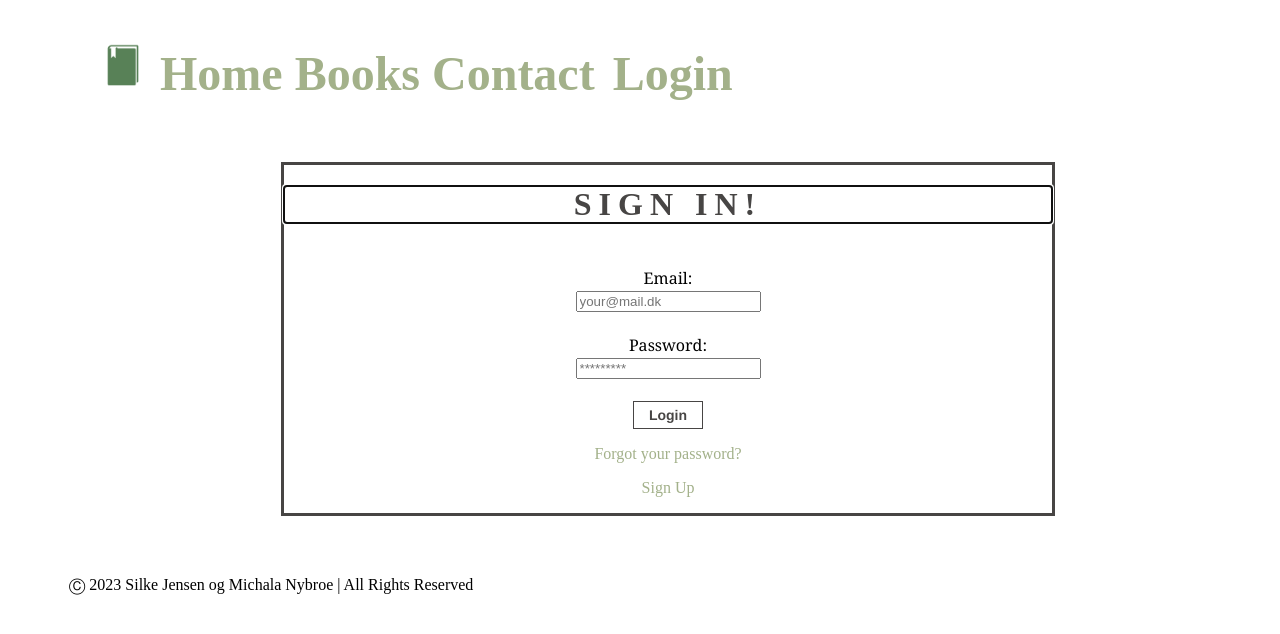
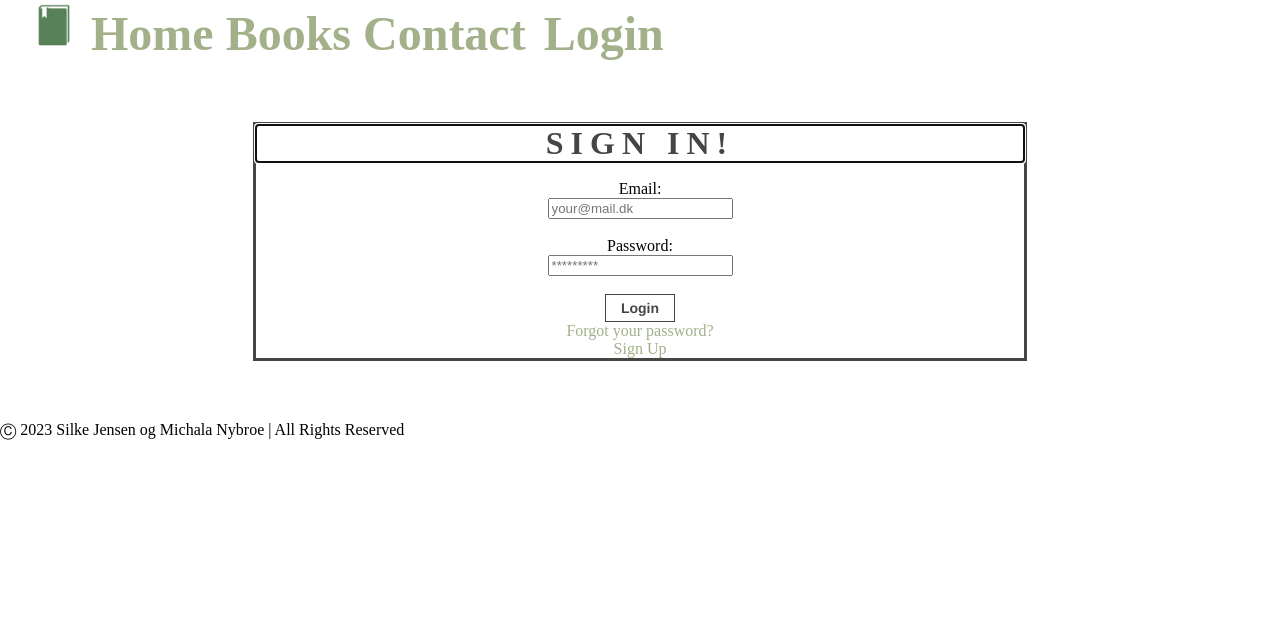
Before and after one commit to MichalaNybroe/Book-Splendor, a Svelte app in the folder client/: page /login in a window 1280 px wide. Shown: the top 634 px of the page. Built offline with nearby package versions, Linux system fonts and the light colour scheme; a web font is replaced by a local one.

Commit message:
global margin removed - global in css

```diff
--- a/client/src/App.svelte
+++ b/client/src/App.svelte
@@ -22,7 +22,7 @@
   import UpdateBooks from './pages/admin/books/UpdateBooks.svelte'
 </script>
 
-<main class="content">
+<main>
   <Router>
     <Navbar></Navbar>
 
@@ -50,7 +50,4 @@
 </main>
 
 <style>
-  .content {
-    margin: 0 5px 0 5px
-  }
 </style>
--- a/client/src/app.css
+++ b/client/src/app.css
@@ -1,3 +1,7 @@
+* {
+  margin: 0 0;
+}
+
 h1, h2, h3, h4, h5 {
   font-family: 'Habibi';
 }
@@ -19,3 +23,7 @@ a:hover {
 p {
   font-family: 'Habibi';
 }
+
+:global(body) {
+  font-family: Georgia, 'Times New Roman', Times, serif;
+}
--- a/client/src/components/AdminList.svelte
+++ b/client/src/components/AdminList.svelte
@@ -79,11 +79,6 @@
 </table>
 
 <style>
-    :global(body) {
-       font-family: Georgia, 'Times New Roman', Times, serif;
-       margin-left: 5%;
-   }
-
    .danger {
        color:black;
        font-size: x-large;
--- a/client/src/pages/admin/books/Books.svelte
+++ b/client/src/pages/admin/books/Books.svelte
@@ -163,10 +163,7 @@
 </table>
 
 <style>
-    :global(body) {
-        font-family: Georgia, 'Times New Roman', Times, serif;
-        margin-left: 5%;
-    }
+
 
     p {
         margin-left: 37.5px;
--- a/client/src/pages/login/Login.svelte
+++ b/client/src/pages/login/Login.svelte
@@ -83,10 +83,6 @@
 
 
 <style>
-      :global(body) {
-        font-family: Georgia, 'Times New Roman', Times, serif;
-    }
-
     form {
         text-align: center;
     }
```
